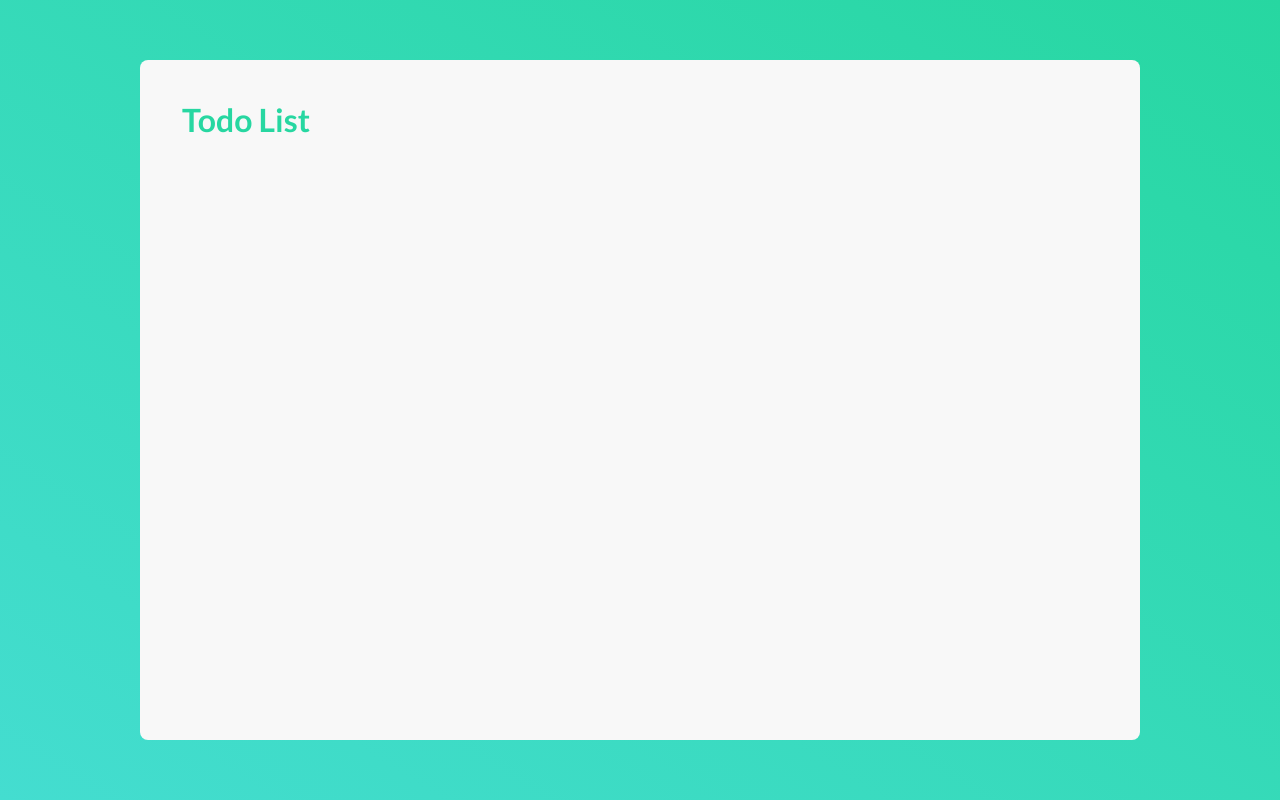
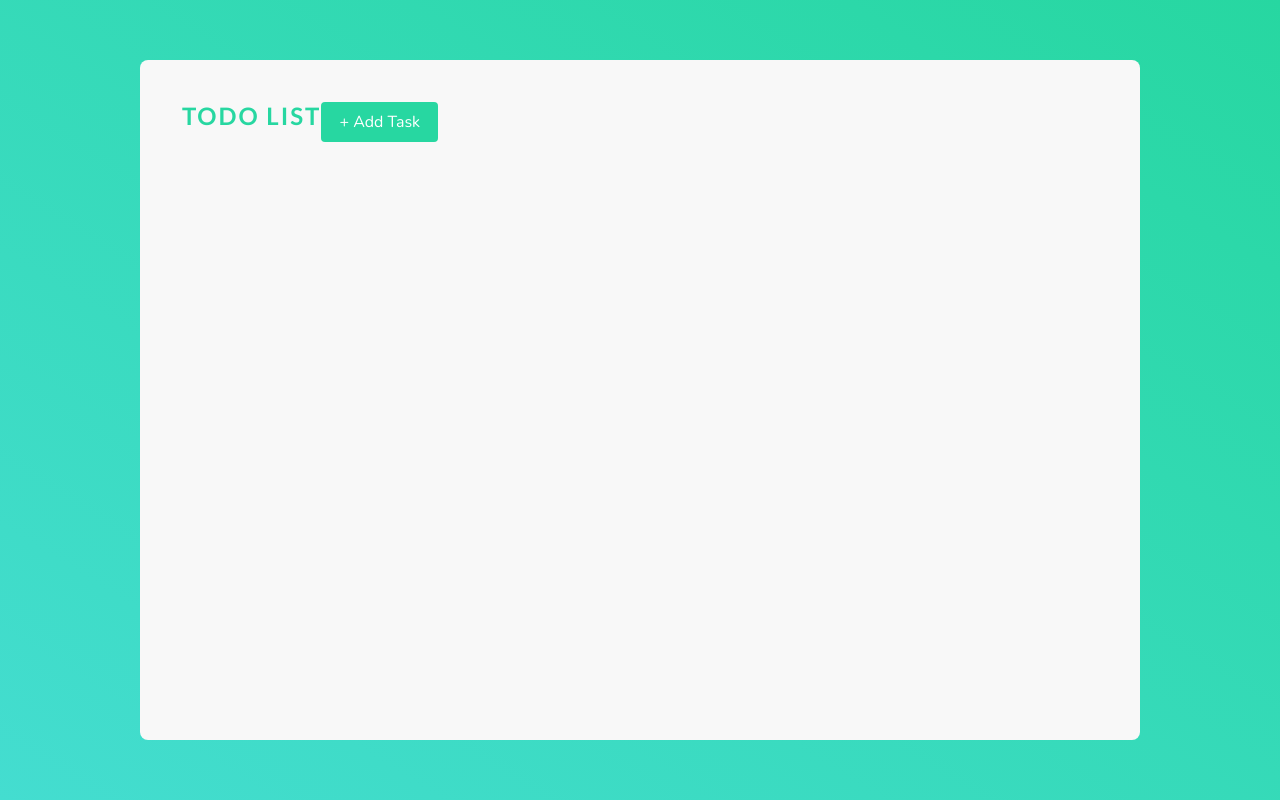
Before and after one commit to krysfields12/todo-list-application, an Angular app in the folder client/: page / in a window 1280 px wide. Built offline with nearby package versions, Linux system fonts and the light colour scheme.

Commit message:
added add task button

```diff
--- a/client/src/app/pages/todo-view/todo-view.component.html
+++ b/client/src/app/pages/todo-view/todo-view.component.html
@@ -4,6 +4,7 @@
             <h1 class="title has-text-primary">
                 Todo List
             </h1>
+            <button class="button is-primary has-text-white">+ Add Task</button>
         </div>
     </div>
 </div>
--- a/client/src/app/pages/todo-view/todo-view.component.scss
+++ b/client/src/app/pages/todo-view/todo-view.component.scss
@@ -1,3 +1,5 @@
+@import '../../../main-styles.scss';
+
 .centered-content {
     display: flex;
     justify-content: center;
@@ -22,5 +24,8 @@
 }
 
 .title {
-    font-family: "lato"
+    font-family: "Lato";
+    font-size: 24px;
+    text-transform: uppercase;
+    letter-spacing: 2px;
 }
```
